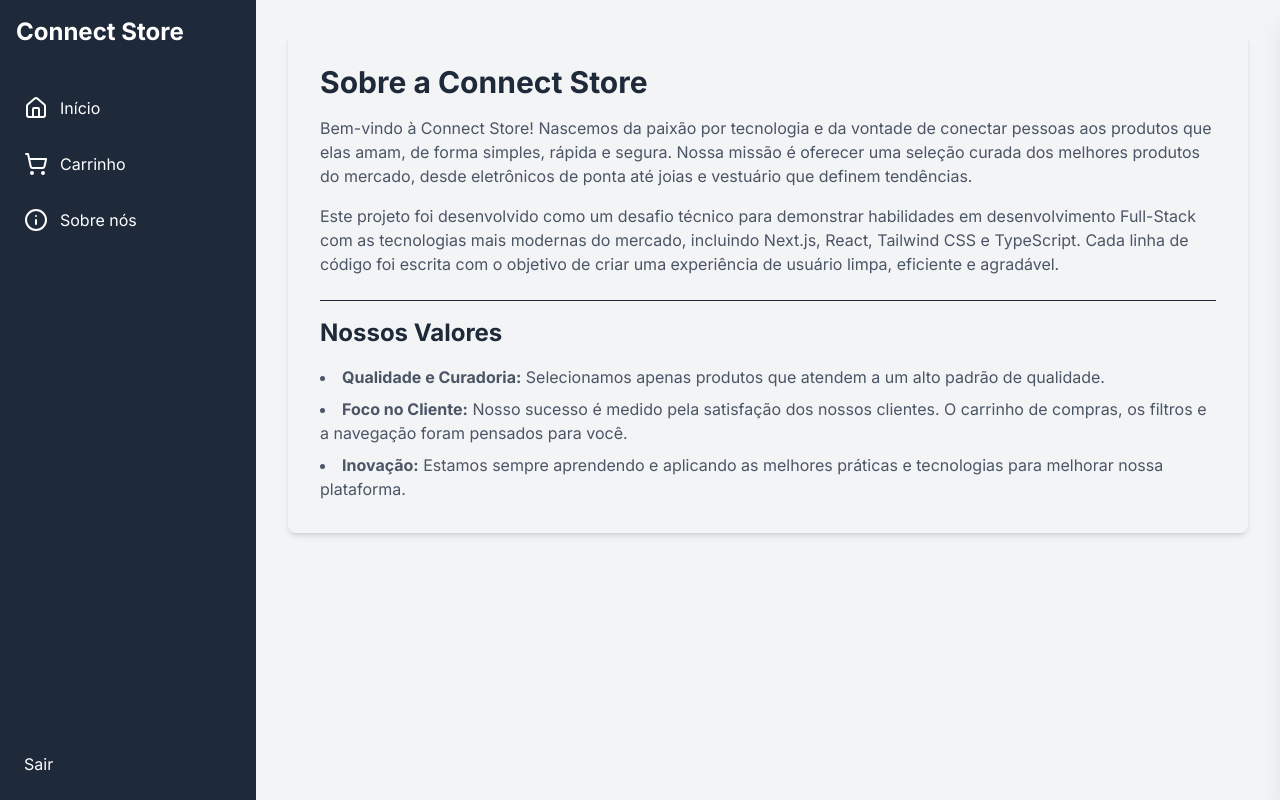
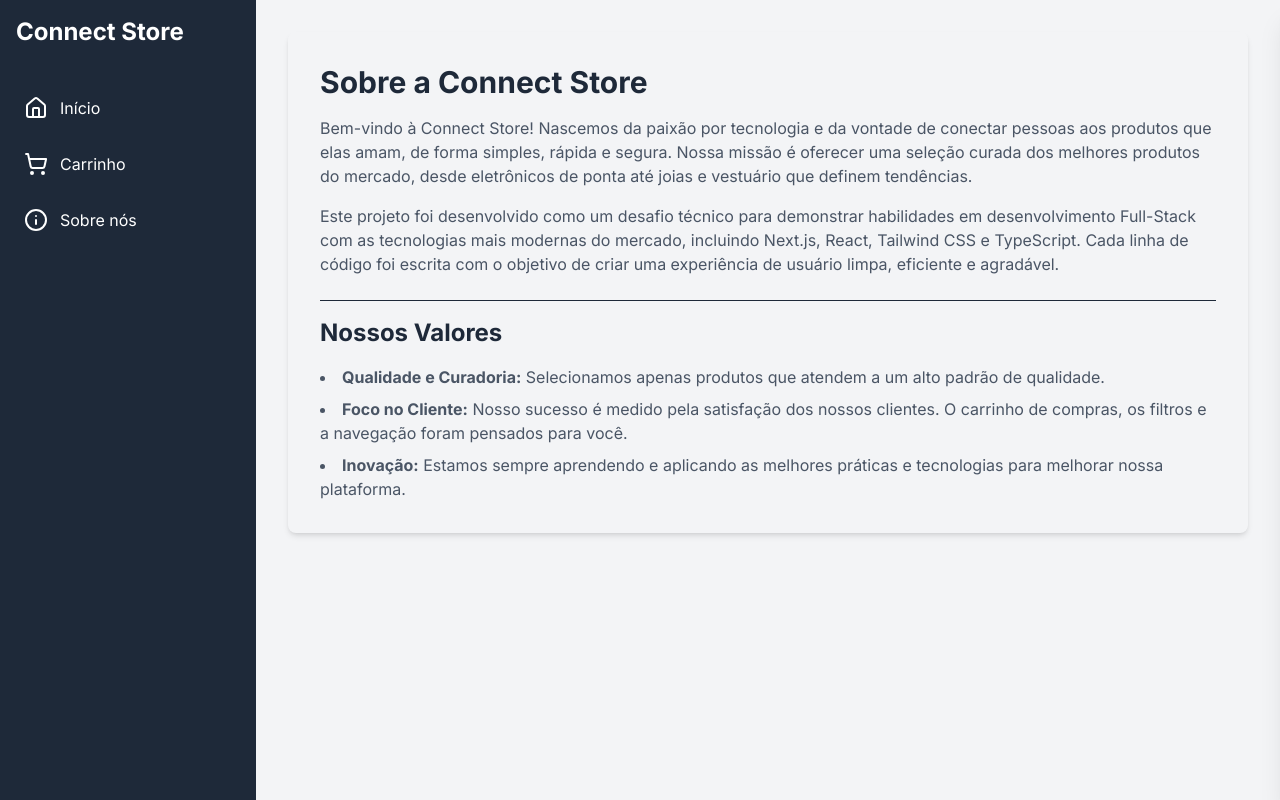
Before and after one commit to ImportFreya/meu-catalogo-de-produtoss, a Next.js app: page /sobre in a window 1280 px wide. Built offline with nearby package versions, Linux system fonts and the light colour scheme.

Commit message:
fix: removendo linha de codigo

```diff
--- a/src/components/Sidebar/Sidebar.tsx
+++ b/src/components/Sidebar/Sidebar.tsx
@@ -44,11 +44,6 @@ export const Sidebar = () => {
           Sobre nós
         </Link>
       </nav>
-      <div className="mt-auto">
-        <a href="#" className="flex items-center p-2 rounded-md hover:bg-gray-700 transition-colors">
-          Sair
-        </a>
-      </div>
     </aside>
   );
 };
```
